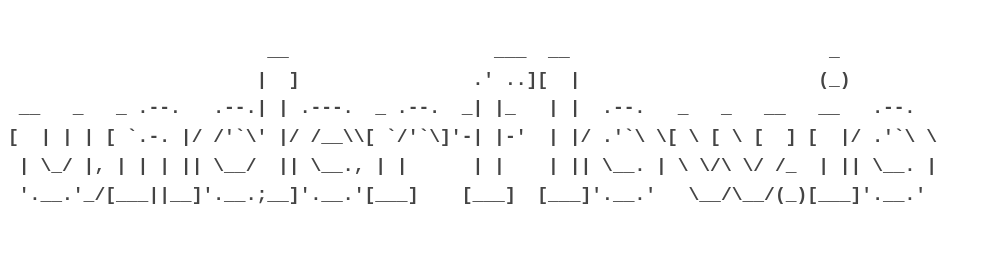
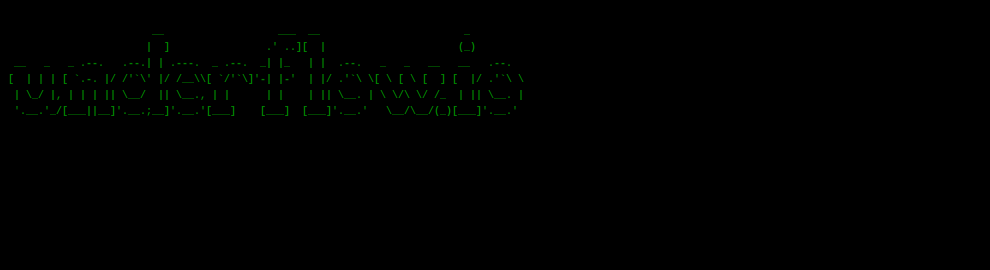
Before and after one commit to sam-lewis/sam-lewis.github.io, a plain HTML site: page index.html in a window 1280 px wide. Shown: the whole page, without its empty margins (0-990 px from the left). Drawn offline with Linux system fonts and the light colour scheme.

Commit message:
change colours

```diff
--- a/index.html
+++ b/index.html
@@ -4,10 +4,11 @@
   	<style type="text/css">
   		body {
 		    line-height: 1.6;
-		    color: #444;
+		    color: green;
+		    background: black
 		}
 		h1 {
-			font-size: 18px;
+			font-size: 10px;
 		    font-family: monospace;
     		white-space: pre;
 		}
```
